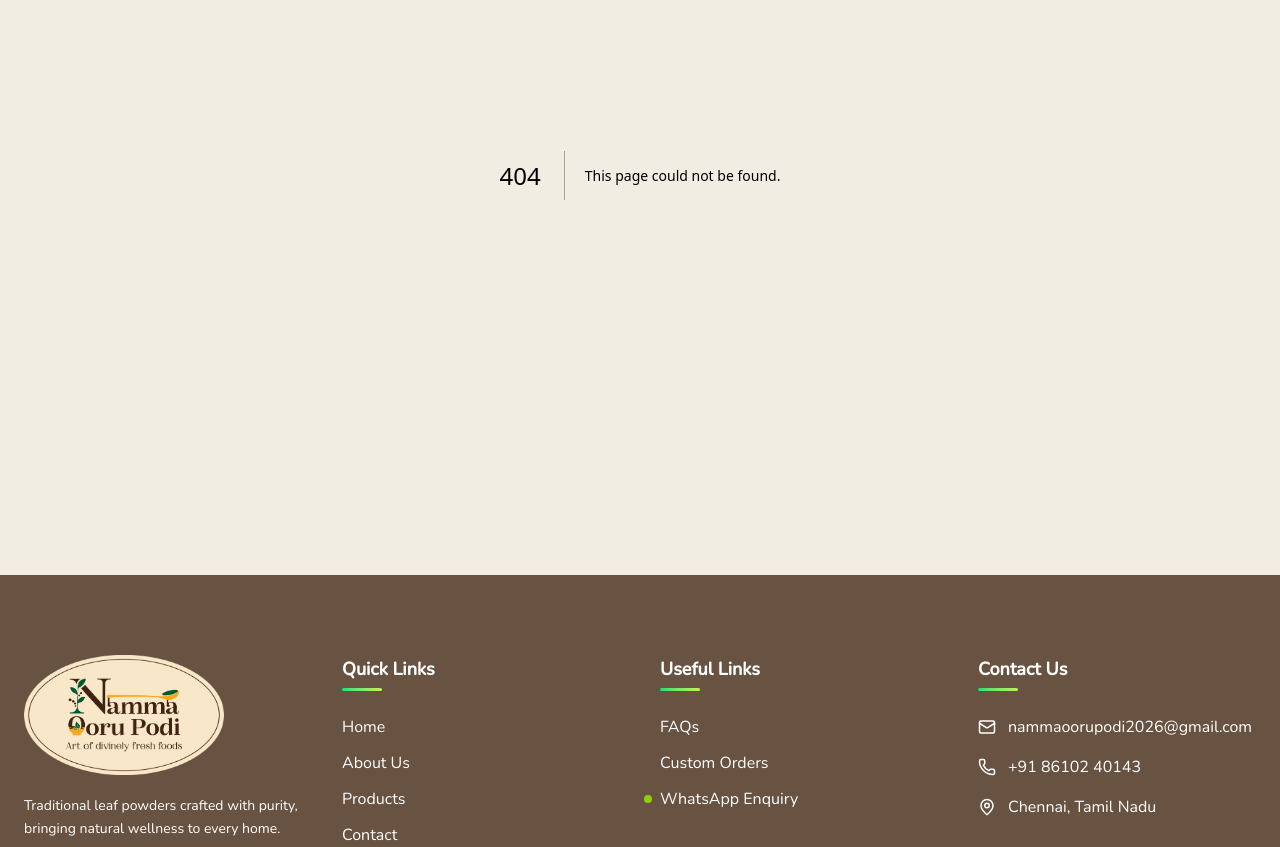
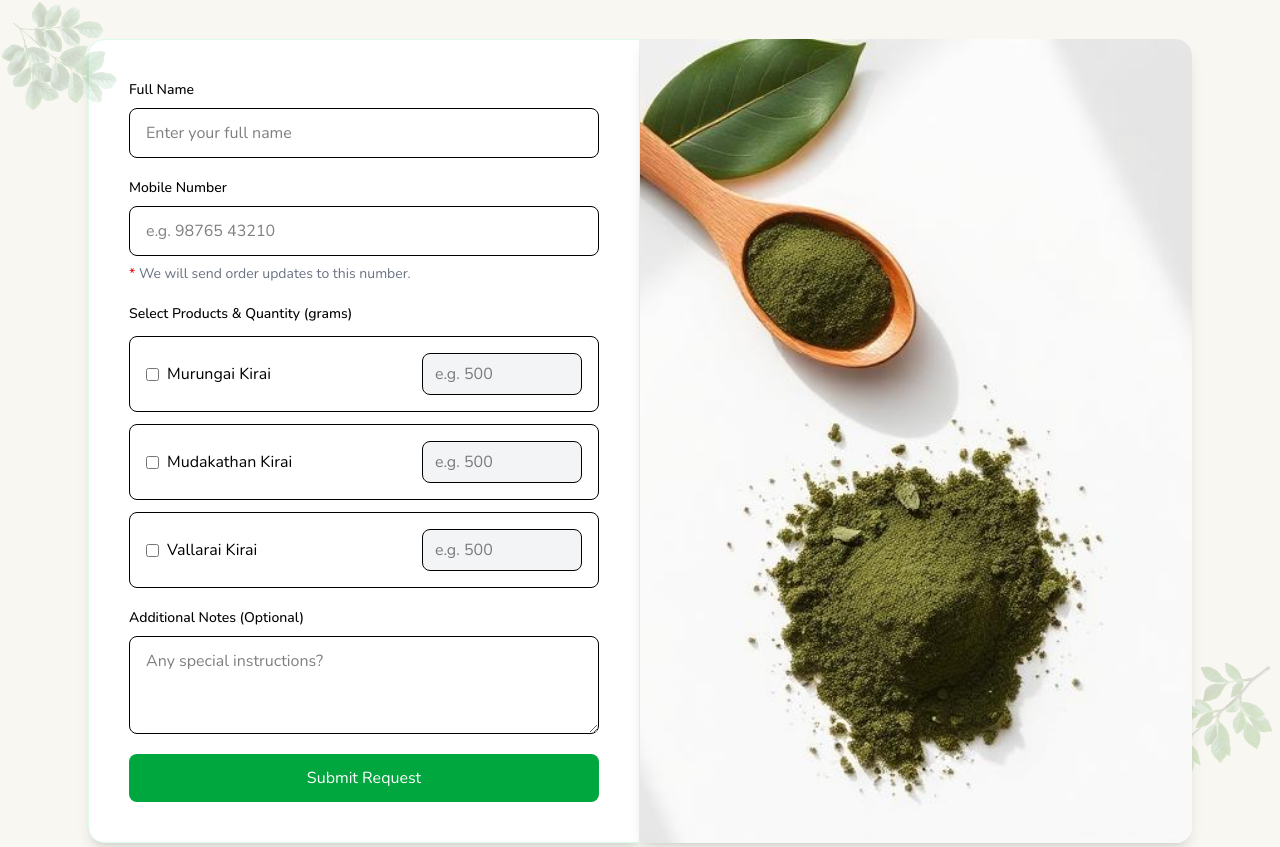
Before and after one commit to Mohamed-Thaha-Dev/nammaoorupodi, a Next.js app: page /order in a window 1280 px wide. Before the commit this address had no page. Shown: the part 313-1160 px from the top of the page. Built offline with nearby package versions, Linux system fonts and the light colour scheme.

Commit message:
add contact page

```diff
--- a/Components/Footer/Footer.tsx
+++ b/Components/Footer/Footer.tsx
@@ -66,17 +66,17 @@ function Footer() {
 
           {/* Brand */}
           <div className="space-y-5">
-            <div className="flex items-center space-x-3">
+            <div className="flex items-center space-x-3 w-50">
               <Image
               width={200}
               height={200}
                 src="/logo.webp"
                 alt="Kirai Logo"
-                className="w-50 h-30 rounded-full"
+                className=" h-auto rounded-full"
               />
             </div>
 
-            <p className="text-sm leading-relaxed text-white">
+            <p className="text-sm leading-relaxed text-white [font-family:var(--font-heading) font-normal]">
               Traditional leaf powders crafted with purity,
               bringing natural wellness to every home.
             </p>
@@ -85,7 +85,7 @@ function Footer() {
           {/* Links */}
           {footerLinks.map((section) => (
             <div key={section.title}>
-              <h4 className="text-white text-lg font-semibold mb-6 relative pb-2">
+              <h4 className="text-white text-lg  mb-6 relative pb-2 [font-family:var(--font-heading) font-normal]">
                 {section.title}
                 <span className="absolute left-0 bottom-0 w-10 h-[3px] bg-gradient-to-r from-green-400 to-lime-300 rounded-full"></span>
               </h4>
@@ -113,7 +113,7 @@ function Footer() {
 
           {/* Contact */}
           <div>
-            <h4 className="text-white text-lg font-semibold mb-6 relative pb-2">
+            <h4 className="text-white text-lg  mb-6 relative pb-2 [font-family:var(--font-heading) font-normal]">
               Contact Us
               <span className="absolute left-0 bottom-0 w-10 h-[3px] bg-gradient-to-r from-green-400 to-lime-300 rounded-full"></span>
             </h4>
--- /dev/null
+++ b/Components/Order/CustomRequest.tsx
@@ -0,0 +1,85 @@
+"use client";
+
+import { useEffect, useRef, useState } from "react";
+import gsap from "gsap";
+import Image from "next/image";
+import SubHero from "../Comman/SubHero";
+import OrderForm from "./OrderForm";
+
+const images = [
+  "/products/powder-1.jpg",
+  "/products/powder-2.jpg",
+  "/products/powder-3.jpg",
+];
+
+export default function CustomRequest() {
+  const [index, setIndex] = useState(0);
+  const imageRef = useRef<HTMLImageElement>(null);
+
+  // Auto image change
+  useEffect(() => {
+    const interval = setInterval(() => {
+      setIndex((prev) => (prev + 1) % images.length);
+    }, 3000);
+
+    return () => clearInterval(interval);
+  }, []);
+
+  // GSAP animation
+  useEffect(() => {
+    if (!imageRef.current) return;
+
+    gsap.fromTo(
+      imageRef.current,
+      { opacity: 0, scale: 1.1 },
+      { opacity: 1, scale: 1, duration: 1.2, ease: "power3.out" },
+    );
+  }, [index]);
+  useEffect(() => {
+    gsap.to(".floating-leaf", {
+      y: 20,
+      repeat: -1,
+      yoyo: true,
+      duration: 3,
+      ease: "power1.inOut",
+    });
+  }, []);
+
+  return (
+    <section className="md:py-10 py-5  bg-[#f8f7f2] relative overflow-hidden">
+      <Image
+        width={100}
+        alt="leaf"
+        height={100}
+        src="/images/leaf1.webp"
+        className="floating-leaf absolute top-0 -left-1 rotate-130 w-32 opacity-20  pointer-events-none"
+      />
+
+      <Image
+        width={100}
+        alt="leaf"
+        height={100}
+        src="/images/leaf2.webp"
+        className=" floating-leaf absolute bottom-20 right-0 w-40 opacity-20 rotate-180 hidden md:block pointer-events-none"
+      />
+      <div className="max-w-6xl mx-auto px-6 grid md:grid-cols-2 items-center">
+        <div>
+
+        <OrderForm />
+        </div>
+        <div className="relative w-full h-full overflow-hidden rounded-r-2xl shadow-lg bg-white">
+          <Image
+            fill
+            ref={imageRef}
+            key={index}
+            src={images[index]}
+            priority={index === 0}
+            alt="Kirai Product"
+            sizes="(max-width: 768px) 100vw, 50vw"
+            className="w-full h-full rounded-tr-2xl object-cover absolute"
+          />
+        </div>
+      </div>
+    </section>
+  );
+}
--- /dev/null
+++ b/Components/Order/OrderForm.tsx
@@ -0,0 +1,192 @@
+"use client";
+import { CheckCircle } from "lucide-react";
+import { useState } from "react";
+
+export default function OrderForm() {
+  const [selectedProducts, setSelectedProducts] = useState<string[]>([]);
+  const [quantities, setQuantities] = useState<{ [key: string]: string }>({});
+  const [loading, setLoading] = useState(false);
+  const [status, setStatus] = useState("");
+  const products = ["Murungai Kirai", "Mudakathan Kirai", "Vallarai Kirai"];
+const [submitted, setSubmitted] = useState(false);
+  const handleProductChange = (
+    e: React.ChangeEvent<HTMLInputElement>,
+    item: string,
+  ) => {
+    if (e.target.checked) {
+      setSelectedProducts([...selectedProducts, item]);
+    } else {
+      setSelectedProducts(selectedProducts.filter((p) => p !== item));
+    }
+  };
+
+  const handleQuantityChange = (item: string, value: string) => {
+    setQuantities({
+      ...quantities,
+      [item]: value,
+    });
+  };
+
+  const handleSubmit = async (e: React.SyntheticEvent<HTMLFormElement>) => {
+    e.preventDefault();
+    setLoading(true);
+
+    try {
+      const form = e.currentTarget;
+      const formData = new FormData(form);
+
+      const formattedProducts = selectedProducts
+        .map((product) =>
+          quantities[product] ? `${product} - ${quantities[product]}g` : null,
+        )
+        .filter(Boolean)
+        .join(", ");
+
+      if (!formattedProducts) {
+        alert("Please select at least one product with quantity.");
+        return;
+      }
+
+      formData.append("access_key", "f4e15e2e-06e3-4129-8efe-09a8d4eef9d9");
+      formData.append("products", formattedProducts);
+
+      const response = await fetch("https://api.web3forms.com/submit", {
+        method: "POST",
+        body: formData,
+      });
+
+      const result = await response.json();
+
+      if (result.success) {
+        setSubmitted(true);
+
+        form.reset();
+        setSelectedProducts([]);
+        setQuantities({});
+      } else {
+        alert("Submission failed ❌");
+      }
+    } catch (error) {
+      console.log(error);
+    } finally {
+      setLoading(false);
+    }
+  };
+  return (
+    <div className="bg-white p-10 rounded-l-2xl shadow-lg border border-green-100">
+
+         {submitted ? (
+  <div className="bg-card rounded-2xl border border-border p-10 text-center">
+    <div className="inline-flex items-center justify-center w-16 h-16 rounded-full bg-green-100 mb-5">
+      <CheckCircle className="h-8 w-8 text-green-600" />
+    </div>
+    <h3 className="text-xl font-semibold mb-2">
+      Request Submitted!
+    </h3>
+    <p className="text-sm text-gray-600">
+      Thank you! We'll reach out to you soon on WhatsApp or phone.
+    </p>
+    <button
+      onClick={() => setSubmitted(false)}
+      className="mt-6 text-green-600 font-medium text-sm hover:underline"
+    >
+      Submit another request
+    </button>
+  </div>
+) :(
+      <form onSubmit={handleSubmit} className="space-y-5">
+        {/* Name */}
+        <div className="flex flex-col gap-2">
+          <label htmlFor="name" className="font-medium text-sm [font-family:var(--font-heading) font-normal]">
+            Full Name
+          </label>
+          <input
+            id="name"
+            type="text"
+            name="name"
+            required
+            placeholder="Enter your full name"
+            className="w-full border rounded-lg px-4 py-3 focus:ring-2 focus:ring-green-500"
+          />
+        </div>
+
+        {/* Phone */}
+        <div className="flex flex-col gap-2">
+          <label htmlFor="phone" className="font-medium text-sm [font-family:var(--font-heading) font-normal]">
+            Mobile Number
+          </label>
+          <input
+            id="phone"
+            type="tel"
+            name="phone"
+            required
+            inputMode="numeric"
+            maxLength={10}
+            placeholder="e.g. 98765 43210"
+            className="w-full border rounded-lg px-4 py-3 focus:ring-2 focus:ring-green-500"
+          />
+          <p className="text-sm text-gray-500">
+            <span className="text-red-600">*</span> We will send order updates
+            to this number.
+          </p>
+        </div>
+        <div className="flex flex-col gap-3">
+          <label className="font-medium text-sm [font-family:var(--font-heading) font-normal]">
+            Select Products & Quantity (grams)
+          </label>
+
+          {products.map((item) => (
+            <div
+              key={item}
+              className="border rounded-lg p-4 flex flex-col md:flex-row md:items-center md:justify-between gap-3"
+            >
+              <label className="flex items-center gap-2">
+                <input
+                  type="checkbox"
+                  value={item}
+                  onChange={(e) => handleProductChange(e, item)}
+                  className="accent-green-600"
+                />
+                <span>{item}</span>
+              </label>
+
+              <input
+                type="number"
+                min="100"
+                step="50"
+                placeholder="e.g. 500"
+                disabled={!selectedProducts.includes(item)}
+                onChange={(e) => handleQuantityChange(item, e.target.value)}
+                className="border rounded-lg px-3 py-2 w-full md:w-40 disabled:bg-gray-100"
+              />
+            </div>
+          ))}
+        </div>
+
+        {/* Message */}
+        <div className="flex flex-col gap-2">
+          <label htmlFor="message" className="font-medium text-sm [font-family:var(--font-heading) font-normal]">
+            Additional Notes (Optional)
+          </label>
+          <textarea
+            id="message"
+            name="message"
+            rows={3}
+            placeholder="Any special instructions?"
+            className="w-full border rounded-lg px-4 py-3 focus:ring-2 focus:ring-green-500"
+          />
+        </div>
+
+        {/* Submit */}
+        <button
+          type="submit"
+          disabled={loading}
+          className="w-full bg-green-600 hover:bg-green-700 text-white py-3 rounded-lg transition"
+        >
+          {loading ? "Sending..." : "Submit Request"}
+        </button>
+      </form>
+          )}
+    </div>
+  );
+}
--- a/app/about/aboutPage.tsx
+++ b/app/about/aboutPage.tsx
@@ -4,6 +4,7 @@ import Stats from "@/Components/Comman/Stats";
 import SubHero from "@/Components/Comman/SubHero";
 import OurProcess from "../../Components/About/OurProcess";
 import OurMission from "@/Components/About/OurMission";
+import Banner from "@/Components/Comman/Banner";
 
 
 export default function AboutPage(){
@@ -15,6 +16,7 @@ export default function AboutPage(){
     {/* <FeatureSection/> */}
     <OurProcess/>
     <OurMission/>
+    <Banner/>
     </>
   )
 }
--- /dev/null
+++ b/app/order/orderPage.tsx
@@ -0,0 +1,15 @@
+import FeatureSection from "@/Components/Comman/FeatureSection";
+import SubHero from "@/Components/Comman/SubHero";
+import CustomRequest from "@/Components/Order/CustomRequest";
+
+export default function OrderPage(){
+    return(
+        <>
+
+        <SubHero title=" Custom Request" subtitle=" Fill in your details and we'll get back to you with pricing and
+            availability." tag="ORDER" bg="#f8f7f2"/>
+            <CustomRequest/>
+            <FeatureSection/>
+              </>
+    )
+}
--- /dev/null
+++ b/app/order/page.tsx
@@ -0,0 +1,6 @@
+
+import OrderPage from "./orderPage";
+
+export default function page(){
+    return <OrderPage/>
+}
```
Also changed, not shown: Components/Navbar/Nav.tsx (+2 -5 lines), Components/Product/ProductSection.tsx (added).
